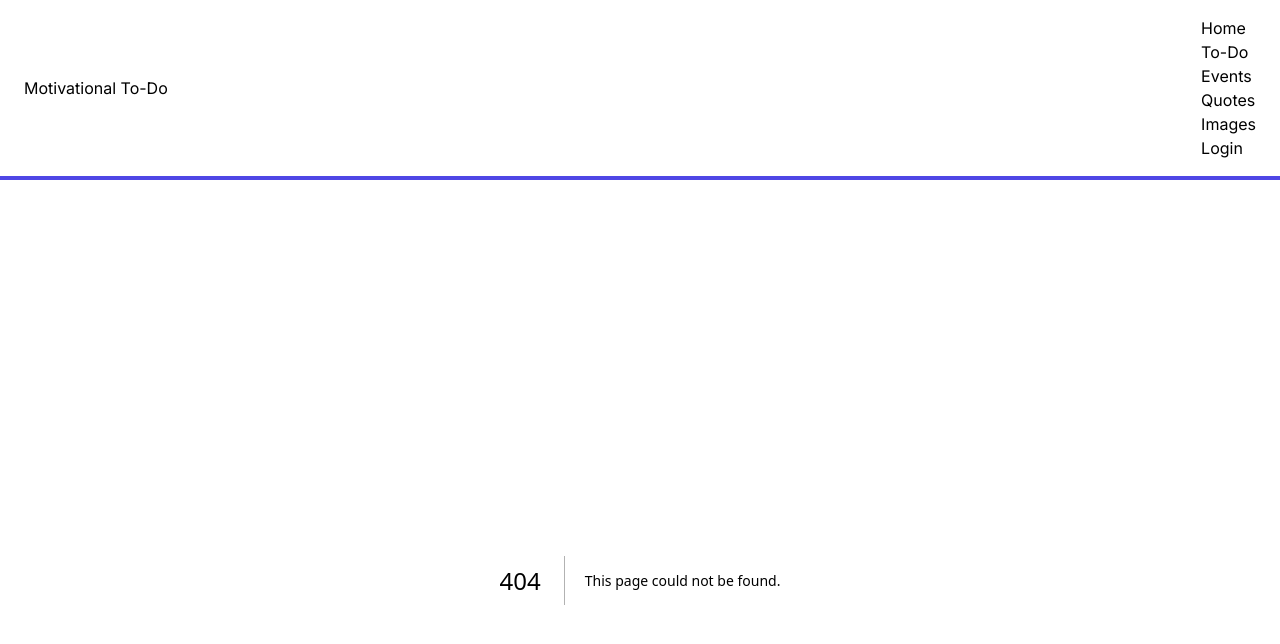
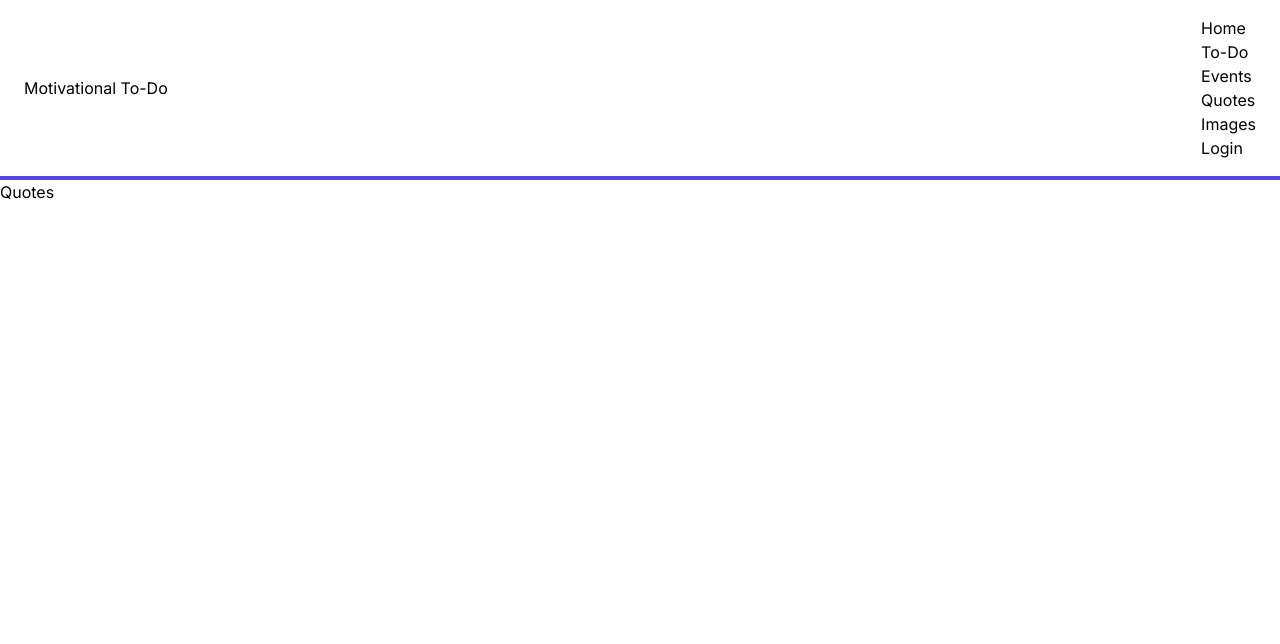
Before and after one commit to matthew-talamantes/motivational-todo, a Next.js app in the folder frontend/: page /quotes in a window 1280 px wide. Before the commit this address had no page. Shown: the top 644 px of the page. Built offline with nearby package versions, Linux system fonts and the light colour scheme.

Commit message:
Add Quotes placeholder page

```diff
--- /dev/null
+++ b/frontend/src/app/quotes/page.tsx
@@ -0,0 +1,8 @@
+
+export default function Quotes() {
+    return (
+        <>
+            <h1>Quotes</h1>
+        </>
+    );
+}
```
